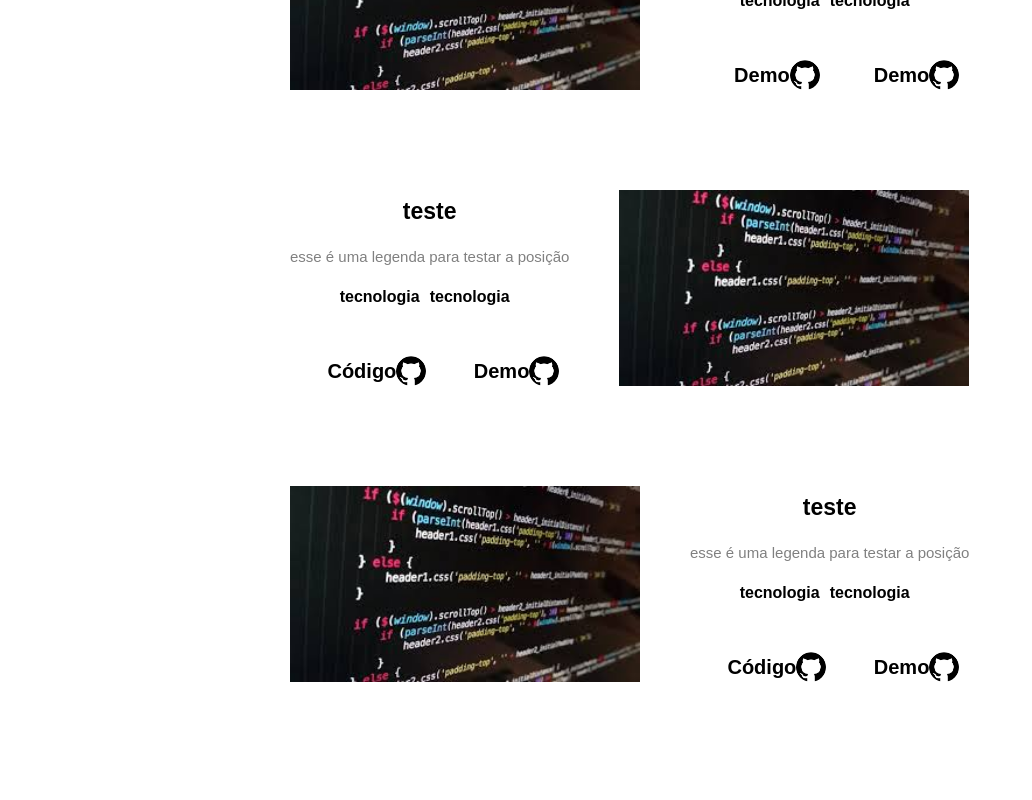
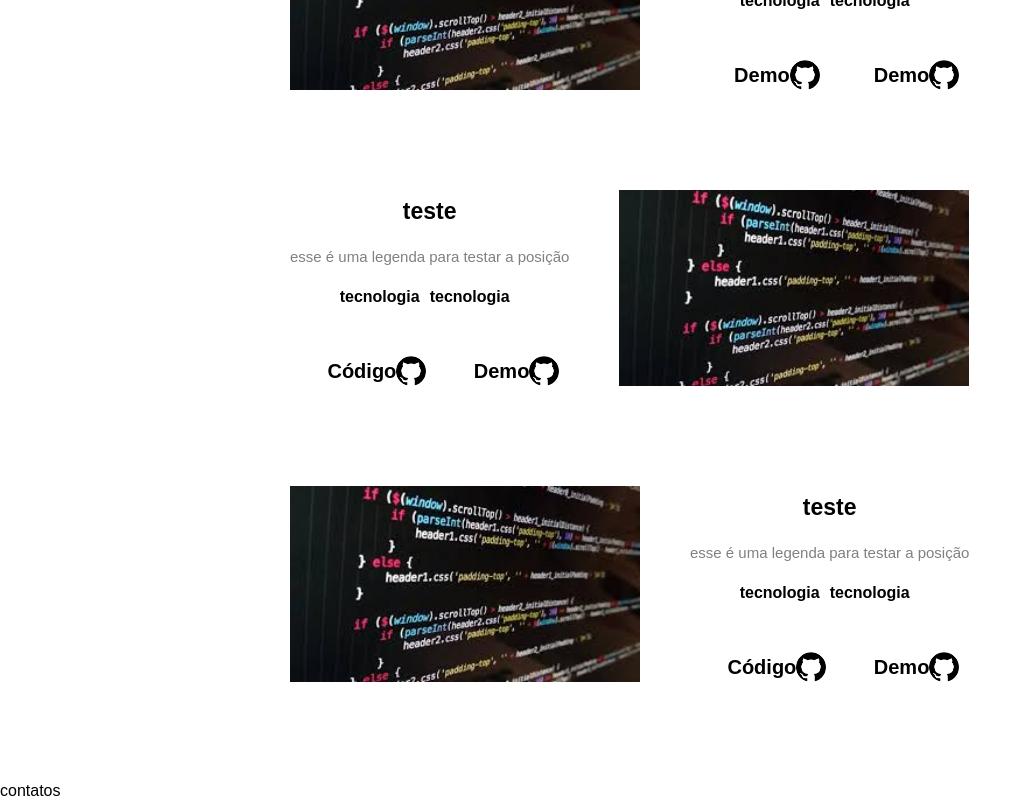
Before and after one commit to Ramom-Gomes/Meu-Portfolio, a React (Vite) app: page / in a window 1280 px wide. Shown: the part 1386-2186 px from the top of the page, without its empty margins (0-1032 px from the left). Built offline with nearby package versions, Linux system fonts and the light colour scheme.

Commit message:
secao-contatos-inicio

```diff
--- a/src/App.jsx
+++ b/src/App.jsx
@@ -115,6 +115,9 @@ const app = () => {
             </div>
           </div>
         </section>
+        <section>
+          <p>contatos</p>
+        </section>
       </main>
     </div>
   )
```
